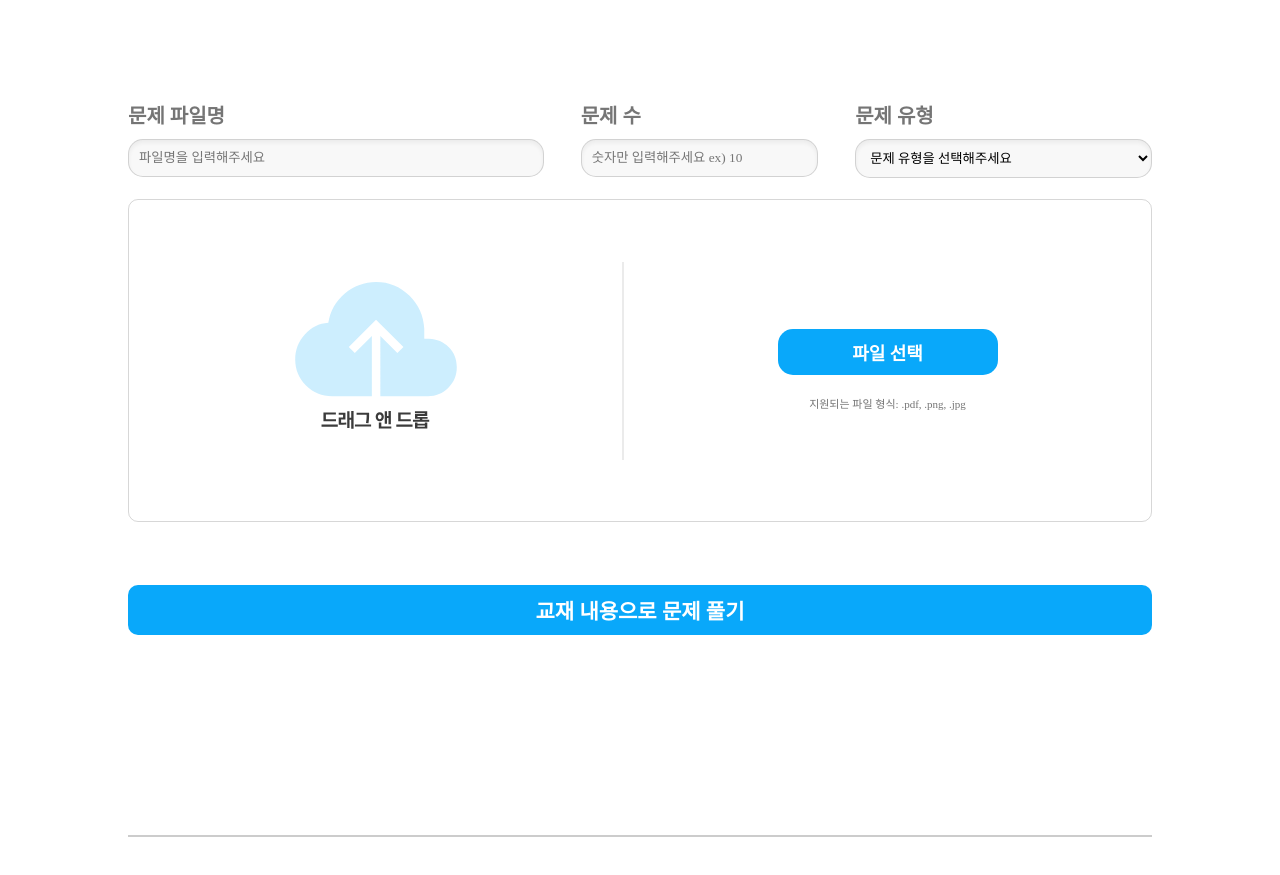
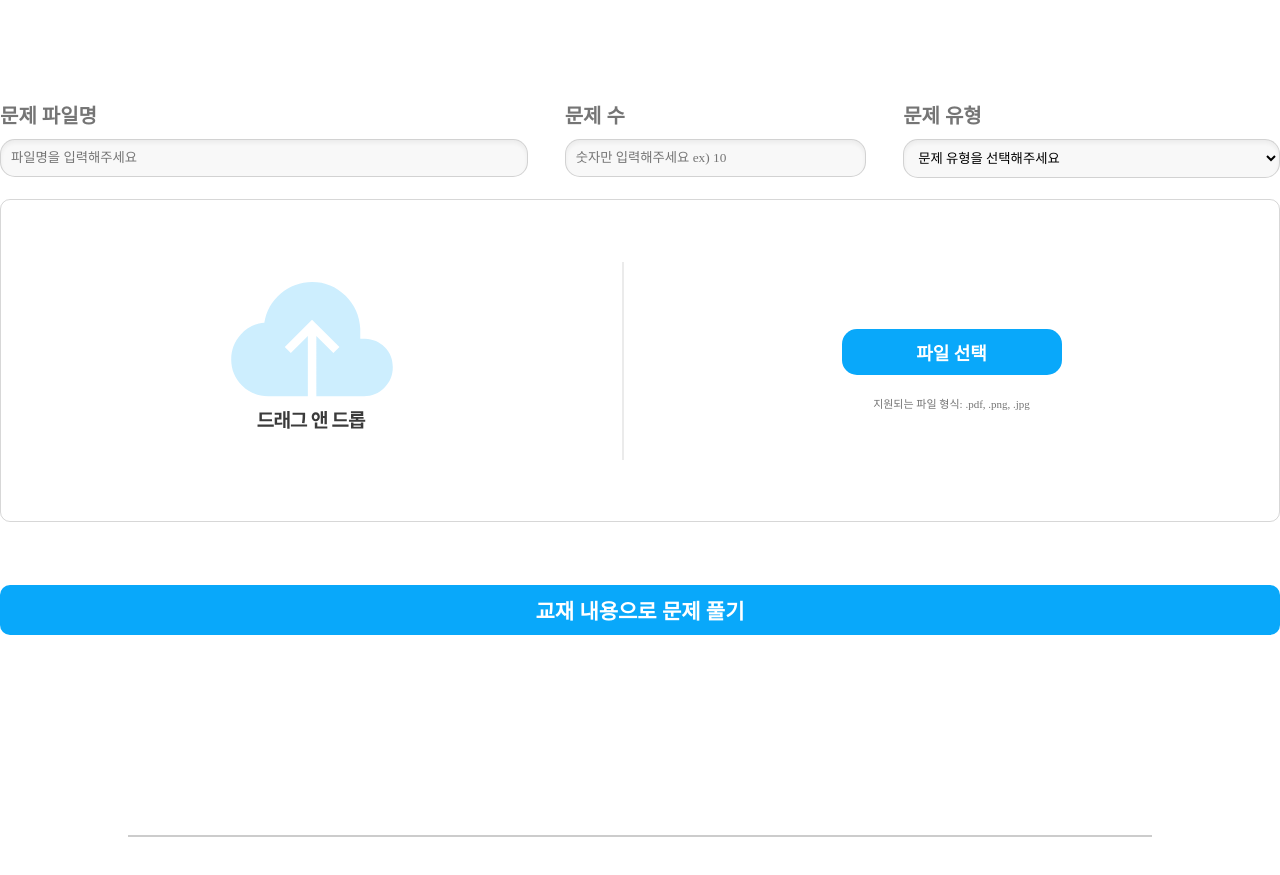
Before and after one commit to 2024-HERETHON/2024-Herethon-2, a Django app: page /folder/1/create-quiz/ in a window 1280 px wide. Shown: the part 92-967 px from the top of the page. Run offline with Django 5.2, Linux system fonts and the light colour scheme; some web fonts are replaced.

```diff
--- a/StuckProject/quiz/templates/quiz/results.html
+++ b/StuckProject/quiz/templates/quiz/results.html
@@ -79,7 +79,7 @@
           {% endif %}
           <br />
           {% endfor %}
-          <button type="submit">퀴즈 제출</button>
+
           </form>
 
           <div class="buttons">
--- a/StuckProject/static/css/create_quiz.css
+++ b/StuckProject/static/css/create_quiz.css
@@ -1,5 +1,5 @@
 main {
-  width: 80%;
+  width: 1280px;
   margin: 0 auto;
 }
 .navbar .nav-qna * {
```
